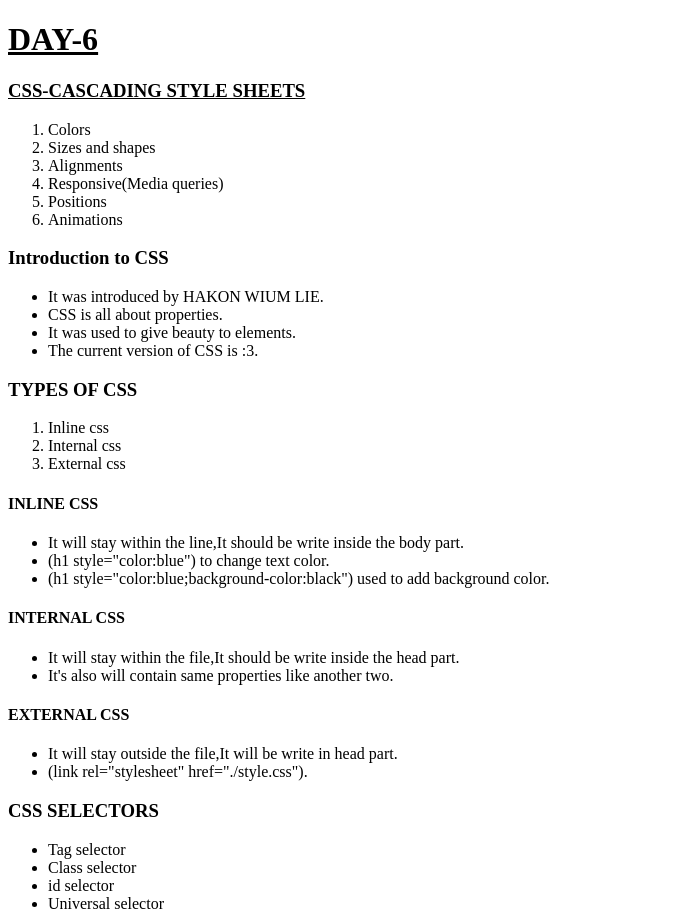
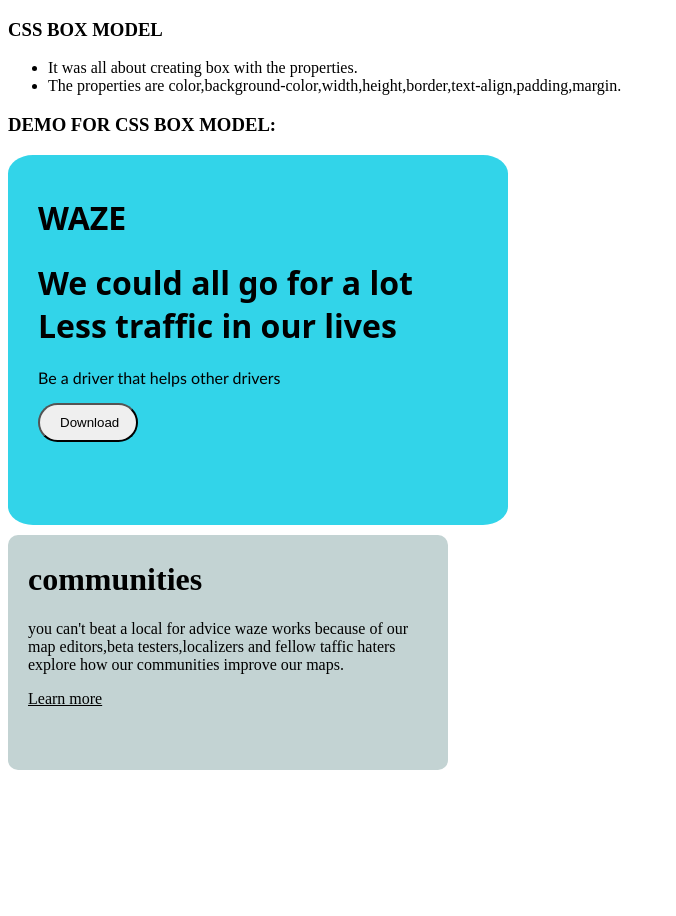
Before and after one commit to shanmuka-ops/Waze, a plain HTML site: page index.html in a window 1280 px wide. Shown: the top 916 px of the page, without its empty margins (0-676 px from the left). After the commit the page ends 800 px from the top, so only its background shows below. Drawn offline with Linux system fonts and the light colour scheme.

Commit message:
Update index.html

```diff
--- a/index.html
+++ b/index.html
@@ -7,53 +7,7 @@
     <link rel="stylesheet" href="./style.css">
 </head>
 <body>
-    <u>
-        <H1>DAY-6</H1>
-        <H3>CSS-CASCADING STYLE SHEETS</H3>
-    </u>
-    <OL>
-        <li>Colors</li>
-        <li>Sizes and shapes</li>
-        <li>Alignments</li>
-        <li>Responsive(Media queries)</li>
-        <li>Positions</li>
-        <li>Animations</li>
-    </OL>
-    <h3>Introduction to CSS</h3>
-    <ul>
-        <li>It was introduced by HAKON WIUM LIE.</li>
-        <LI>CSS is all about properties.</LI>
-        <li>It was used to give beauty to elements.</li>
-        <li>The current version of CSS is :3.</li>
-    </ul>
-    <h3>TYPES OF CSS</h3>
-    <ol>
-        <li>Inline css</li>
-        <li>Internal css</li>
-        <li>External css</li>
-    </ol>
-    <h4>INLINE CSS</h4>
-    <ul>
-        <li>It will stay within the line,It should be write inside the body part.</li>
-        <li>(h1 style="color:blue") to change text color.</li>
-        <li>(h1 style="color:blue;background-color:black") used to add background color.</li>
-    </ul>
-    <h4>INTERNAL CSS</h4>
-    <ul>
-        <li>It will stay within the file,It should be write inside the head part.</li>
-        <li>It's also will contain same properties like another two.</li>
-    </ul>
-    <h4>EXTERNAL CSS</h4>
-    <ul>
-        <li>It will stay outside the file,It will be write in head part.</li>
-        <li>(link rel="stylesheet" href="./style.css").</li>
-    </ul>
-    <h3>CSS SELECTORS</h3>
-    <ul>
-        <li>Tag selector</li>
-        <li>Class selector</li>
-        <li>id selector</li>
-        <li>Universal selector</li>
+
     </ul>
     <h3>CSS BOX MODEL</h3>
     <UL>
```
